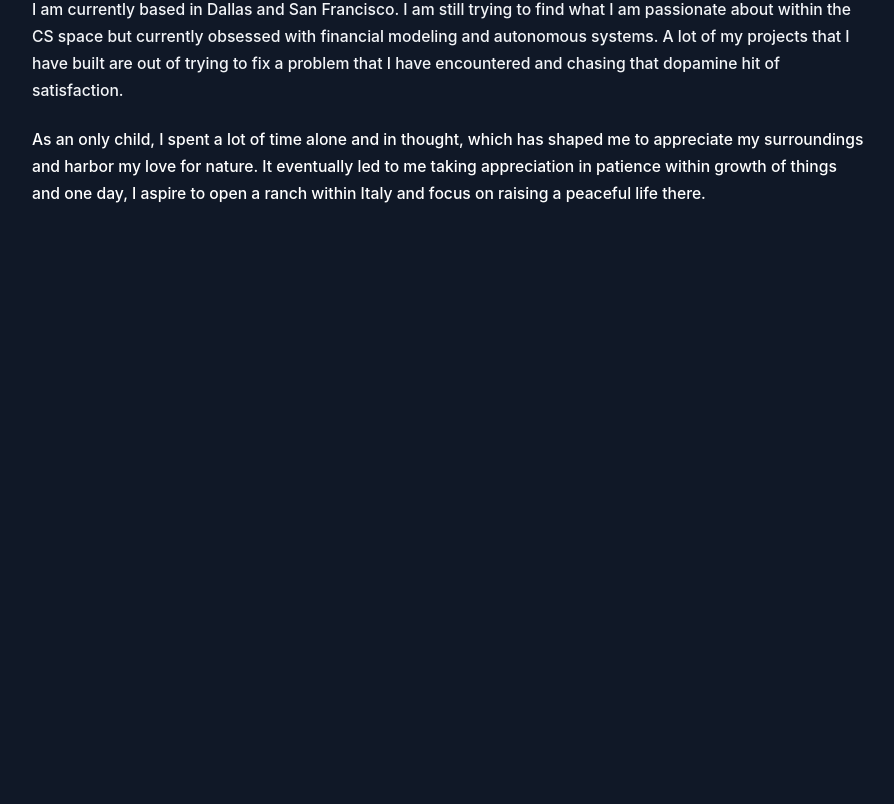
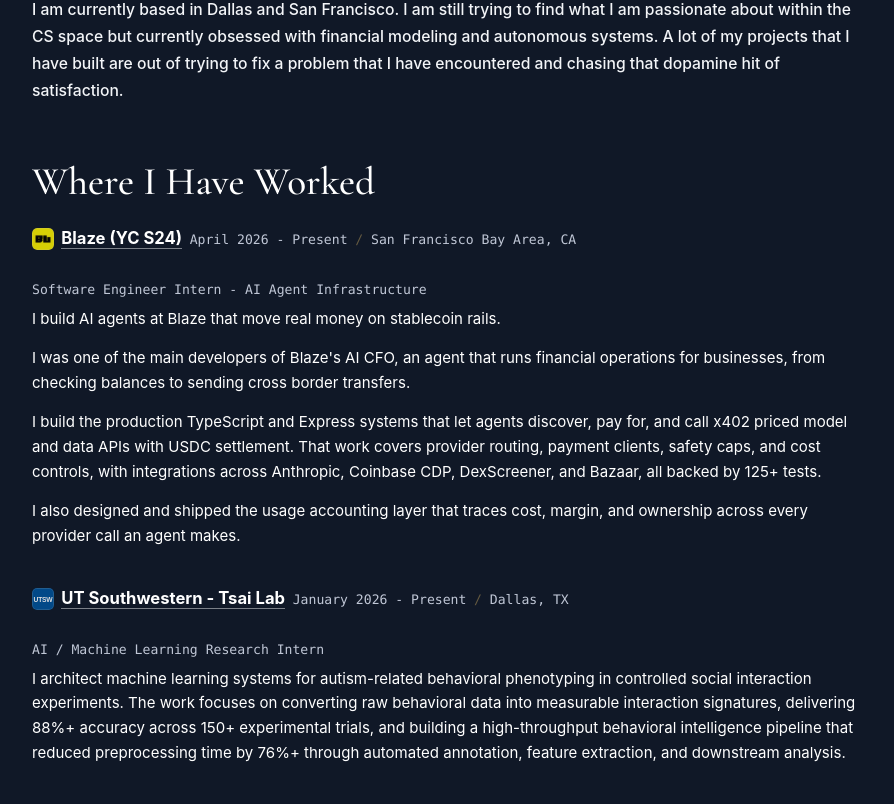
Before and after one commit to suhaasgaddala/personalwebsite, a Next.js app: page / in a window 1280 px wide. Shown: the part 1794-2598 px from the top of the page, without its empty margins (96-990 px from the left). Built offline with nearby package versions, Linux system fonts and the light colour scheme.

Commit message:
Trim About section copy

```diff
--- a/components/About.tsx
+++ b/components/About.tsx
@@ -13,13 +13,6 @@
           projects that I have built are out of trying to fix a problem that I
           have encountered and chasing that dopamine hit of satisfaction.
         </p>
-        <p>
-          As an only child, I spent a lot of time alone and in thought, which
-          has shaped me to appreciate my surroundings and harbor my love for
-          nature. It eventually led to me taking appreciation in patience within
-          growth of things and one day, I aspire to open a ranch within Italy
-          and focus on raising a peaceful life there.
-        </p>
       </Reveal>
     </section>
   );
```
